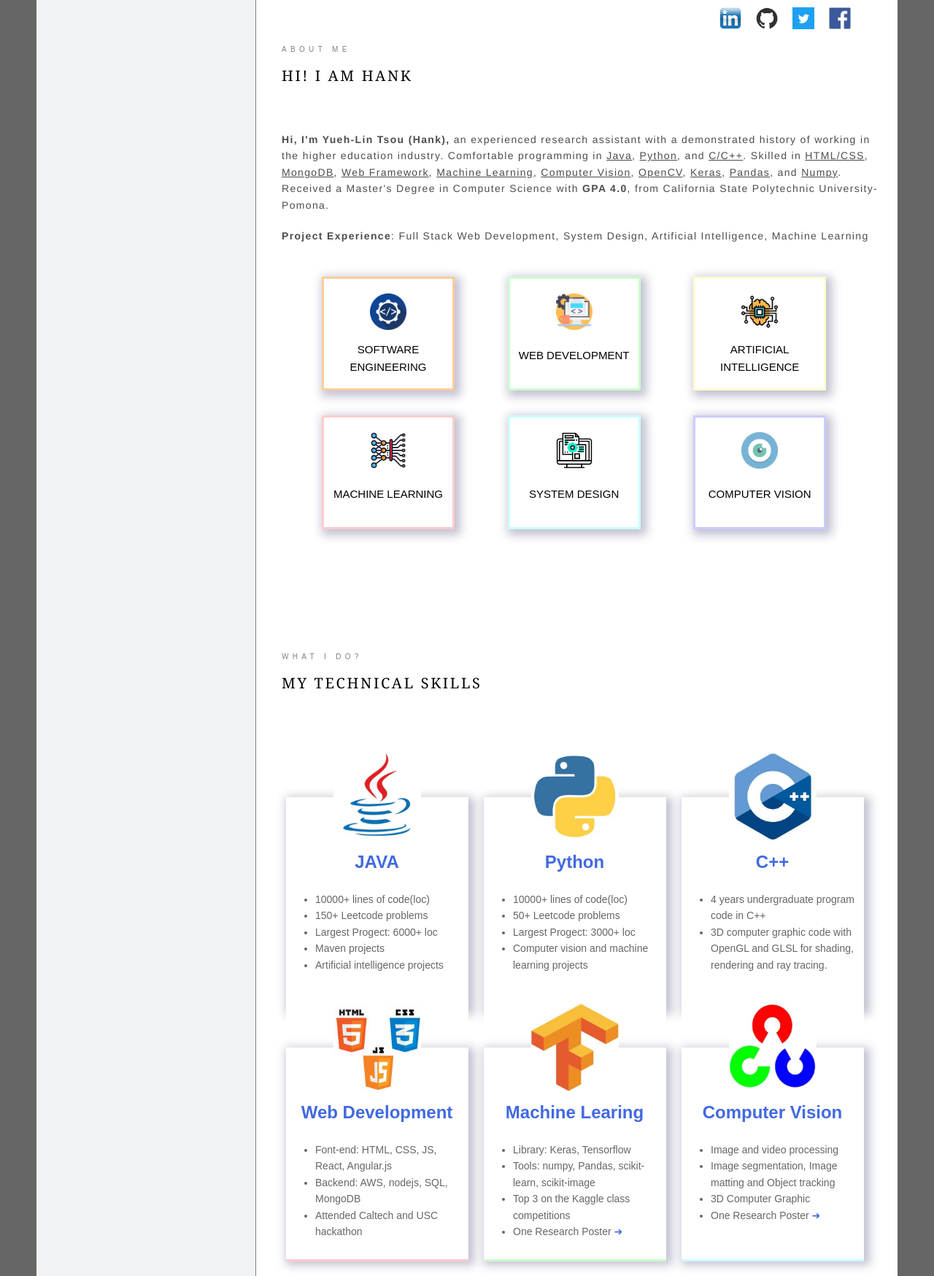
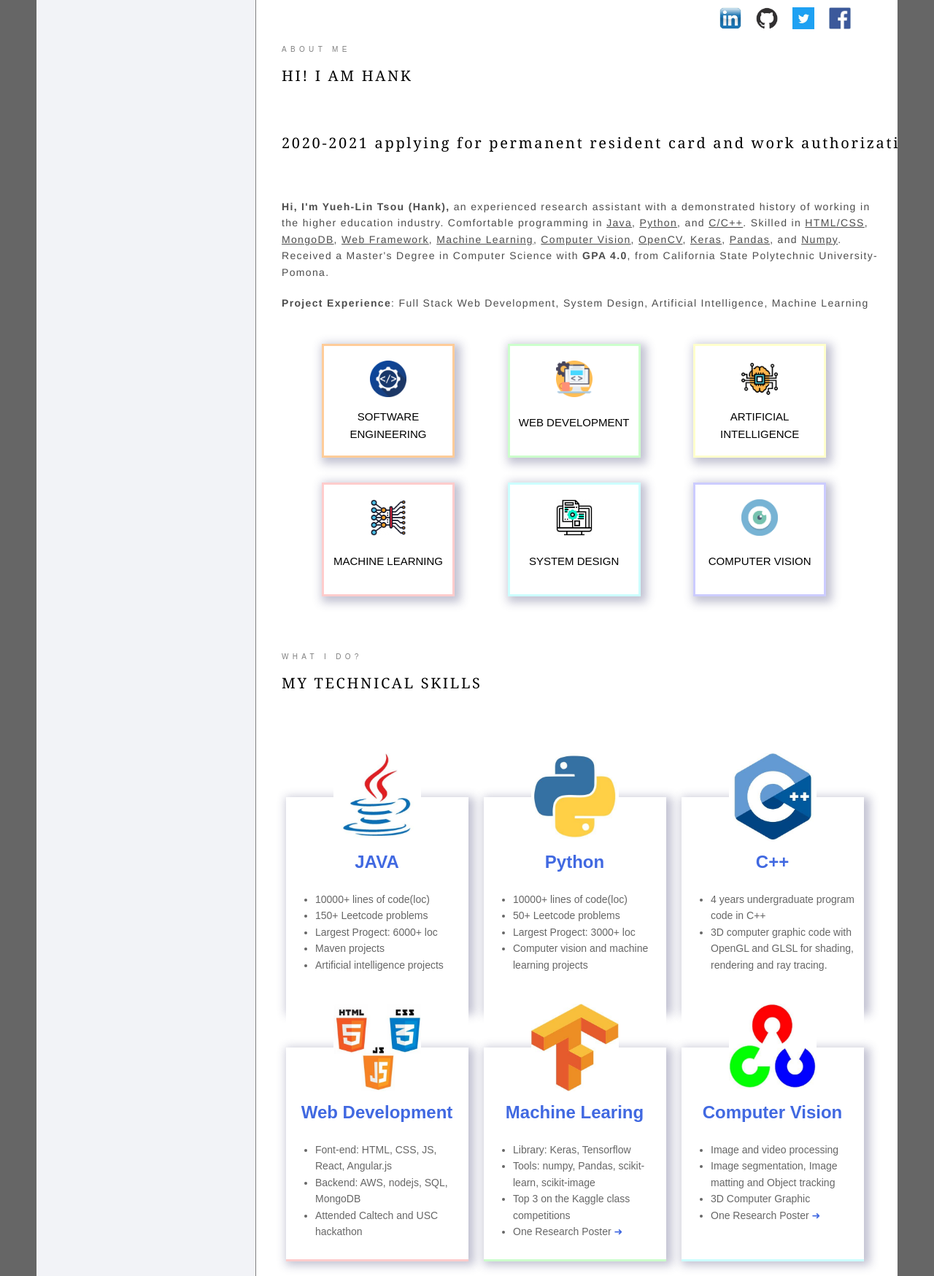
Before and after one commit to Hank-Tsou/Hank-Tsou, a Jekyll site: the page built from index.html, in a window 1280 px wide, cut to the strip 0-1748 px from the top of the page. Shown: the whole strip at 73% size. Built offline with Jekyll 4.4.1, drawn with Linux system fonts in a browser that asks for light colours; nearby versions of some CDN libraries; Markdown is read by kramdown in place of the engine named in the settings.

Commit message:
Update index.html

```diff
--- a/index.html
+++ b/index.html
@@ -49,6 +49,7 @@ layout: default
 
                 <div class = "ab_top_1">about me</div>
                 <div class = "ab_top_2">HI! I AM HANK  </div>
+                <div class = "ab_top_2">2020-2021 applying for permanent resident card and work authorization, been approved on July 2021</div>
                 <div class = "ab_desciption">
                     <p><strong>Hi, I'm Yueh-Lin Tsou (Hank), </strong>
                     an experienced research assistant with a demonstrated history of working in the higher
```
